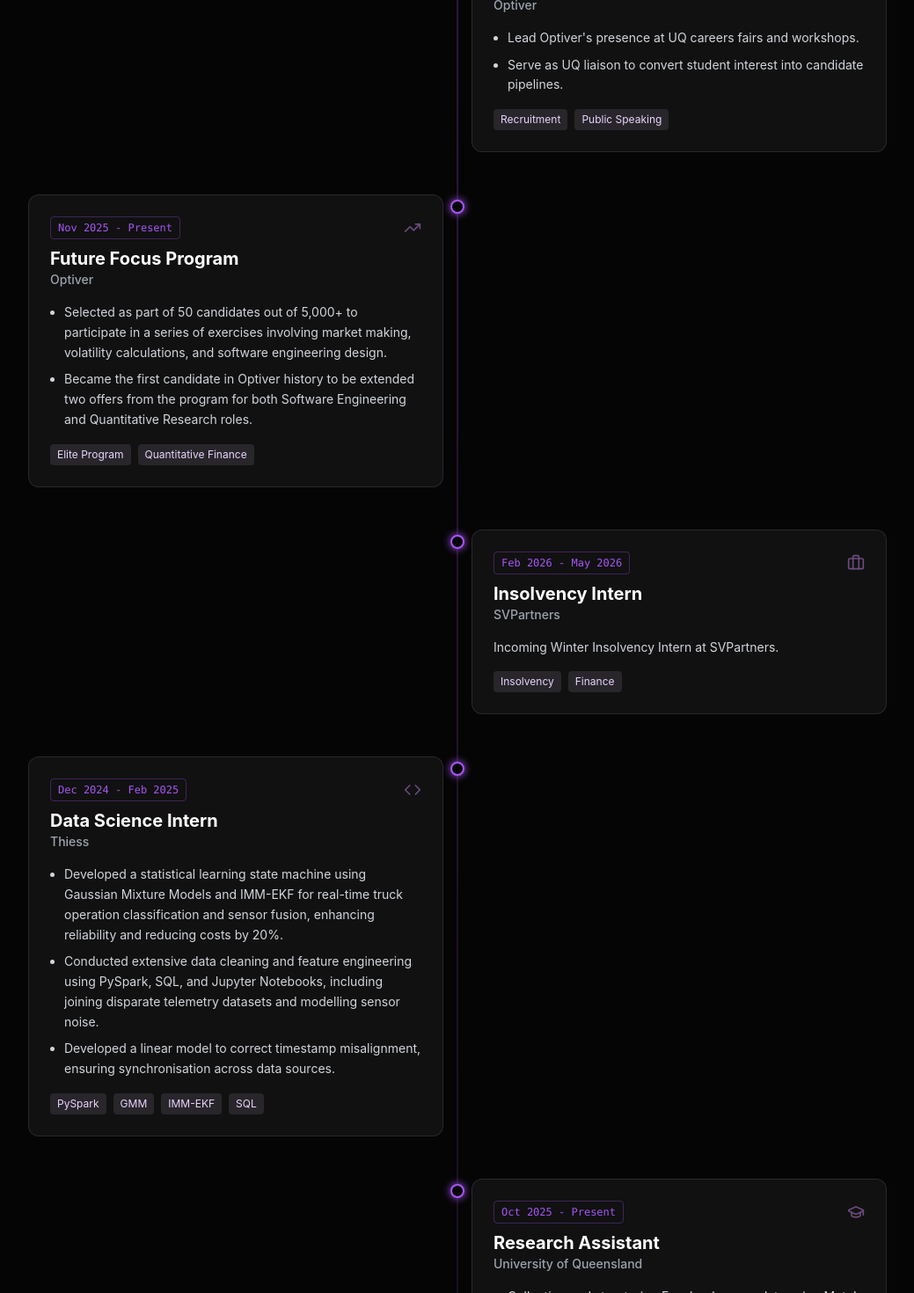
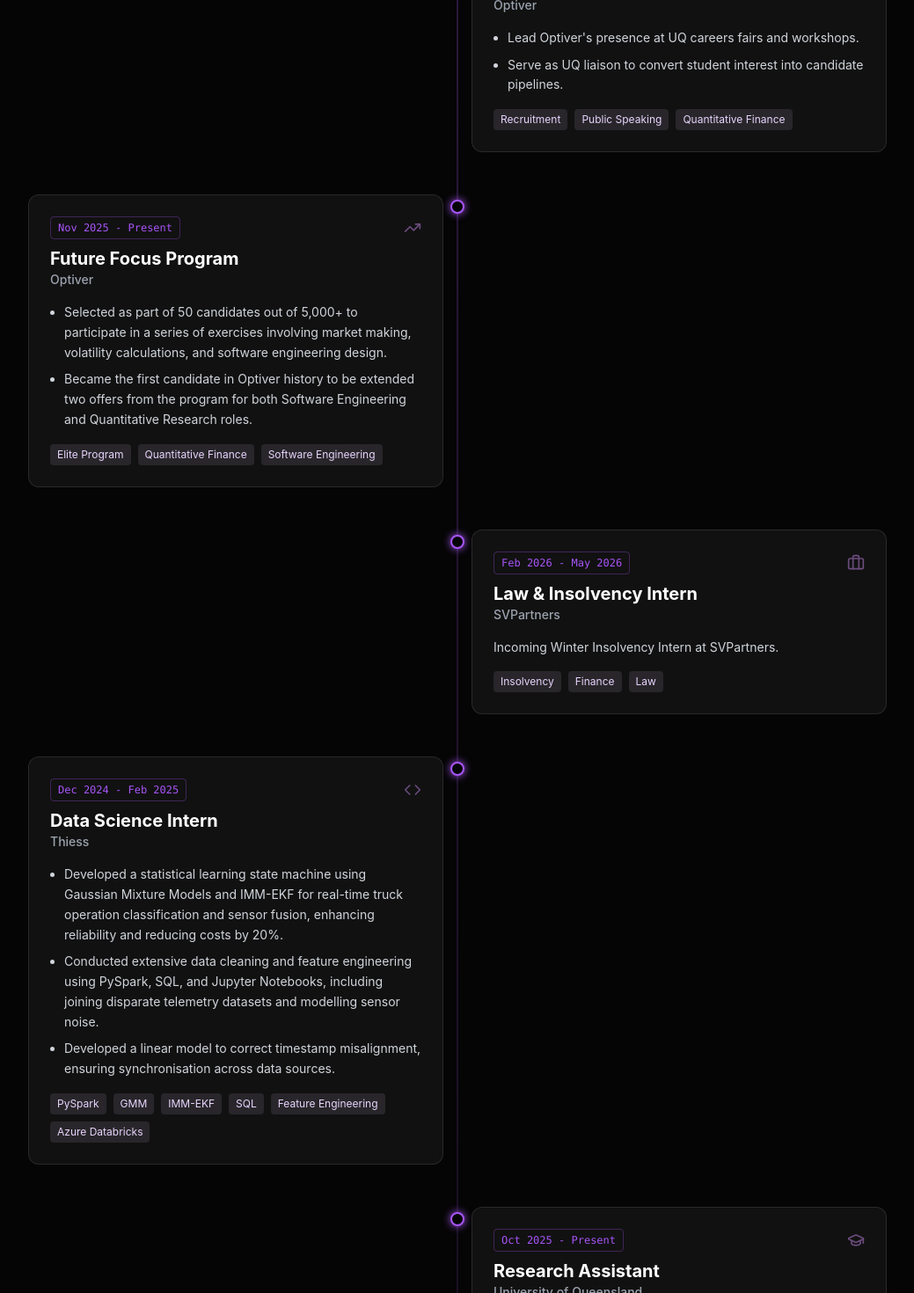
Before and after one commit to ZainAlSaffi-Dev/ImTooBusy, a React (Vite) app in the folder carbon-calendar/: page / in a window 1280 px wide. Shown: the part 1760-3230 px from the top of the page at 88% size, without its empty margins (120-1159 px from the left). Built offline with nearby package versions, Linux system fonts and the light colour scheme.

Commit message:
added more tags, finanlising front end

```diff
--- a/carbon-calendar/src/components/ExperienceFeed.jsx
+++ b/carbon-calendar/src/components/ExperienceFeed.jsx
@@ -21,7 +21,7 @@
     date: "Incoming (Dec 2026 - Feb 2027)",
     icon: <Briefcase size={20} />,
     description: "Incoming intern in the D1 quantitative research team.",
-    tech: ["Quant Research", "Probability", "D1 Team"]
+    tech: ["Quant Research", "Probability", "D1 Team", "Machine Learning"]
   },
   {
     id: 'optiver-ambassador',
@@ -33,7 +33,7 @@
       "Lead Optiver's presence at UQ careers fairs and workshops.",
       "Serve as UQ liaison to convert student interest into candidate pipelines."
     ],
-    tech: ["Recruitment", "Public Speaking"]
+    tech: ["Recruitment", "Public Speaking", "Quantitative Finance"]
   },
   {
     id: 'optiver-futurefocus',
@@ -45,16 +45,16 @@
       "Selected as part of 50 candidates out of 5,000+ to participate in a series of exercises involving market making, volatility calculations, and software engineering design.",
       "Became the first candidate in Optiver history to be extended two offers from the program for both Software Engineering and Quantitative Research roles."
     ],
-    tech: ["Elite Program", "Quantitative Finance"]
+    tech: ["Elite Program", "Quantitative Finance", "Software Engineering"]
   },
   {
     id: 'svp-intern',
-    role: "Insolvency Intern",
+    role: "Law & Insolvency Intern",
     company: "SVPartners",
     date: "Feb 2026 - May 2026",
     icon: <Briefcase size={20} />,
     description: "Incoming Winter Insolvency Intern at SVPartners.",
-    tech: ["Insolvency", "Finance"]
+    tech: ["Insolvency", "Finance", "Law"]
   },
   {
     id: 'thiess-ds',
@@ -67,7 +67,7 @@
       "Conducted extensive data cleaning and feature engineering using PySpark, SQL, and Jupyter Notebooks, including joining disparate telemetry datasets and modelling sensor noise.",
       "Developed a linear model to correct timestamp misalignment, ensuring synchronisation across data sources."
     ],
-    tech: ["PySpark", "GMM", "IMM-EKF", "SQL"]
+    tech: ["PySpark", "GMM", "IMM-EKF", "SQL", "Feature Engineering", "Azure Databricks"]
   },
   {
     id: 'uq-research',
@@ -92,7 +92,7 @@
       "Built a Dockerised ROS2-Gazebo simulation environment enabling remote development and virtual testing, boosting testing availability by 80% and accelerating R&D deployment.",
       "Introduced a task-ranked project management system with strategic resource planning and regular stand-ups, eliminating missed deadlines"
     ],
-    tech: ["C++", "ROS2", "Docker", "TensorRT"]
+    tech: ["C++", "ROS2", "Docker", "TensorRT", "Python", "Project Management", "Nvidia"]
   },
   {
     id: 'uq-racing-swe',
@@ -128,7 +128,7 @@
     date: "Mar 2025 - Present",
     icon: <Users size={20} />,
     description: "Representing the university and EAIT faculty in school expos, talks and careers fairs.",
-    tech: ["Public Relations", "EAIT Faculty"]
+    tech: ["Public Relations"]
   }
 ];
 
@@ -145,7 +145,7 @@
       "Assissted in the coordination of sponsorship negotiations and secured $30k+ in sponsorship (largest in society history).",
       "Engineered a new technical engagement strategy through the launch of industry-aligned hackathons and academic workshops, driving a measurable increase in member participation and student career-readiness"
     ],
-    tech: ["Leadership", "$30k Funding", "Strategy"]
+    tech: ["Leadership", "Event Management", "Sponsorship"]
   },
   {
     id: 'uqcs-treasurer',
@@ -158,7 +158,7 @@
       "Achieved a 100% event sell-out rate by leveraging data-driven budget allocation for marketing and logistics, maximizing society visibility while maintaining high-quality member experiences.",
       "Designed a comprehensive fiscal reporting system to track expenditure across multiple departments, resulting in more optimal resource distribution and increased reinvestable capital for future club initiatives."
     ],
-    tech: ["Financial Modeling", "Budgeting"]
+    tech: ["Financial Modeling", "Budgeting", "Event Management"]
   },
   {
     id: 'uqcs-exec',
@@ -167,7 +167,7 @@
     date: "Oct 2024 - May 2025",
     icon: <Users size={20} />,
     description: "Spearheaded operational logistics and digital broadcasting for large-scale technical events.",
-    tech: ["Logistics", "A/V Infrastructure"]
+    tech: ["Logistics", "A/V Infrastructure", "Event Management"]
   },
   {
     id: 'uq-fintech',
```
